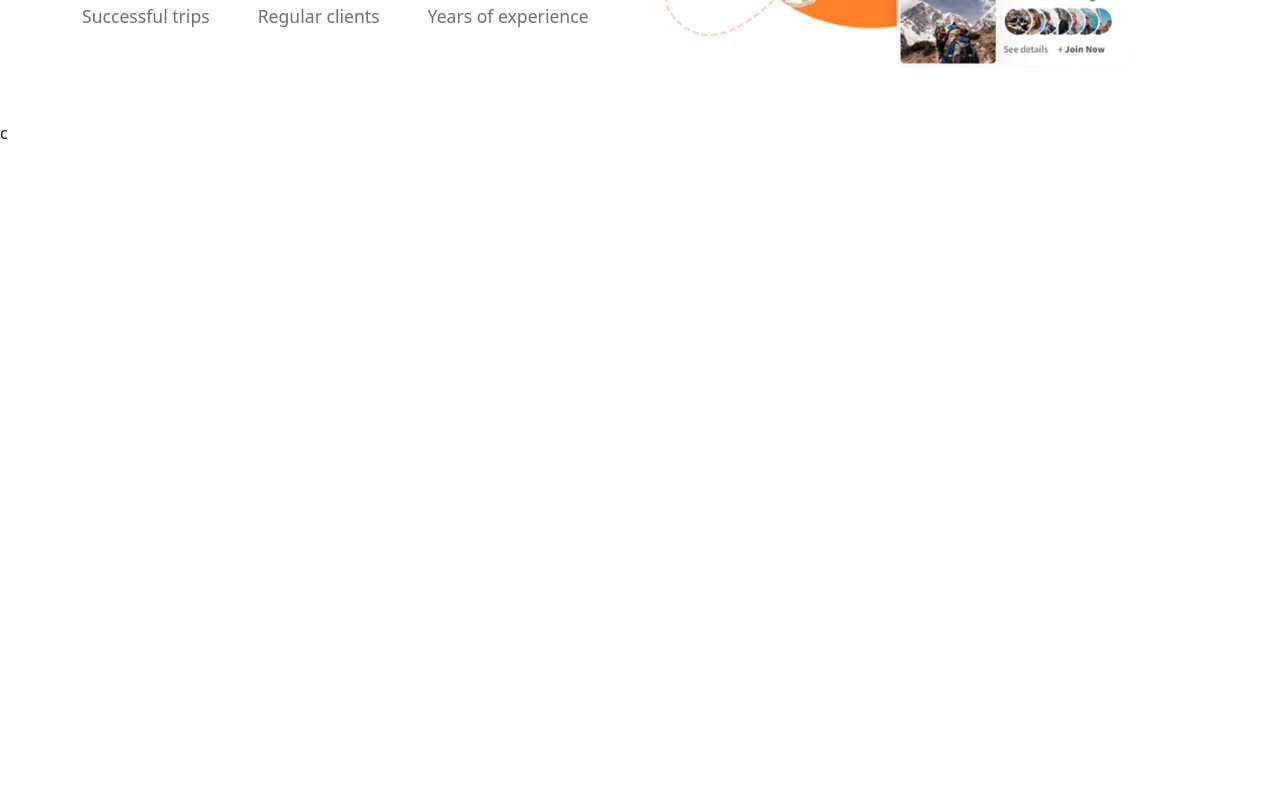
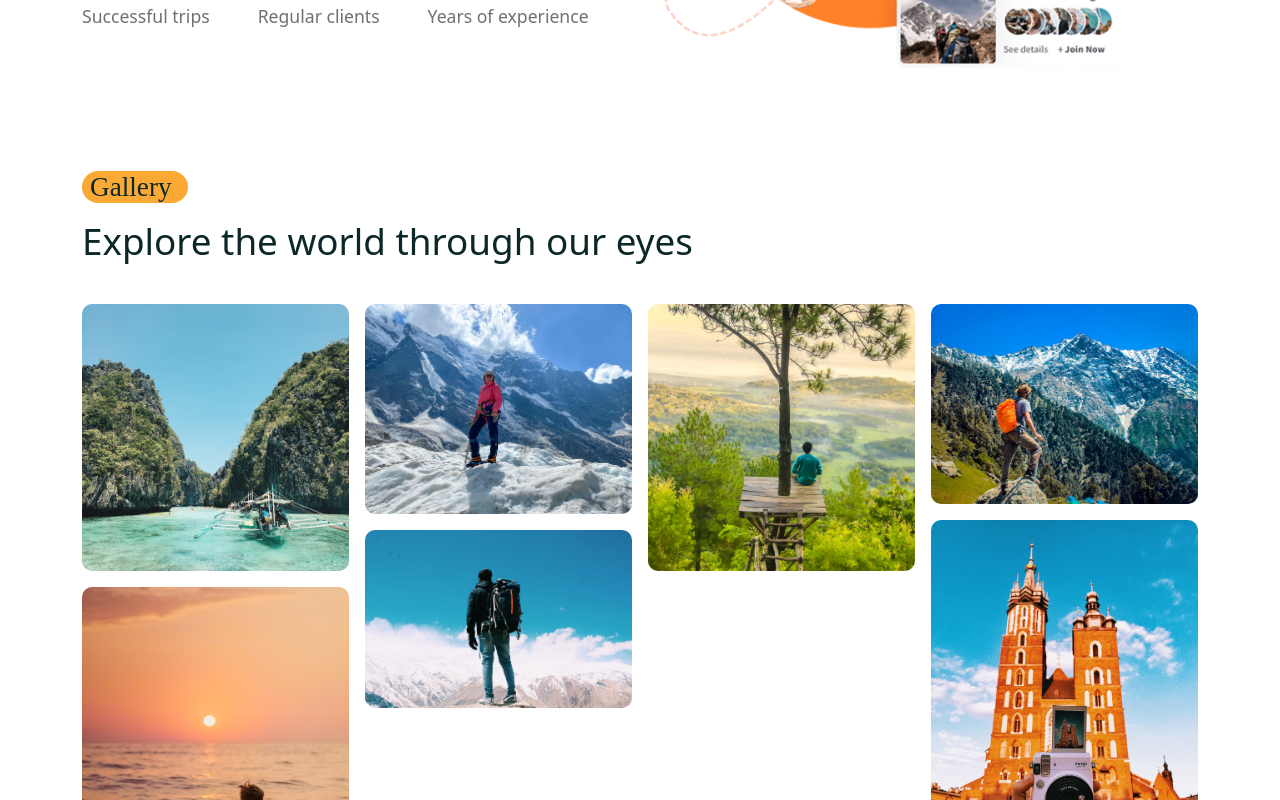
Before and after one commit to arwijesuriya/tour-link, a React (Create React App) app in the folder frontend/: page /home in a window 1280 px wide. Shown: the part 2760-3560 px from the top of the page. Before the commit the page ends 2905 px from the top, so only its background shows below. Built offline with nearby package versions, Linux system fonts and the light colour scheme; a web font is replaced by a local one.

Commit message:
gallery section

```diff
--- /dev/null
+++ b/frontend/src/components/image-gallery/MasonryImageGallery.jsx
@@ -0,0 +1,23 @@
+import React from 'react'
+import galleryImages from './galleryImages'
+import Masonry, { ResponsiveMasonry } from "react-responsive-masonry";
+
+const MasonryImageGallery = () => {
+    return (
+        <ResponsiveMasonry columnsCountBreakPoints={{ 350: 1, 768: 3, 992: 4 }}>
+            <Masonry gutter='1rem'>
+                {galleryImages.map((item, index) => (
+                    <img
+                        className='masonry__img'
+                        key={index}
+                        src={item}
+                        alt=""
+                        style={{ width: '100%', display: 'block', borderRadius: '10px' }}
+                    />
+                ))}
+            </Masonry>
+        </ResponsiveMasonry>
+    )
+}
+
+export default MasonryImageGallery
--- /dev/null
+++ b/frontend/src/components/image-gallery/galleryImages.js
@@ -0,0 +1,19 @@
+import galleryImg01 from '../../assets/images/gallery-01.jpg';
+import galleryImg02 from '../../assets/images/gallery-02.jpg';
+import galleryImg03 from '../../assets/images/gallery-03.jpg';
+import galleryImg04 from '../../assets/images/gallery-04.jpg';
+import galleryImg05 from '../../assets/images/gallery-05.jpg';
+import galleryImg06 from '../../assets/images/gallery-06.jpg';
+import galleryImg07 from '../../assets/images/gallery-07.jpg';
+
+const galleryImages = [
+    galleryImg01,
+    galleryImg02,
+    galleryImg03,
+    galleryImg04,
+    galleryImg05,
+    galleryImg06,
+    galleryImg07,
+]
+
+export default galleryImages;
--- a/frontend/src/pages/Home.jsx
+++ b/frontend/src/pages/Home.jsx
@@ -13,6 +13,7 @@
 import SearchBar from "../shared/SearchBar";
 import ServiceList from "../services/ServiceList";
 import FeaturedTourList from "../components/Featured-tours/FeaturedTourList";
+import MasonryImageGallery from "../components/image-gallery/MasonryImageGallery";
 
 const Home = () => {
   return (
@@ -138,6 +139,24 @@
           </Row>
         </Container>
       </section>
+
+      {/* Gallery section */}
+      <section>
+        <Container>
+          <Row>
+            <Col lg="12">
+              <Subtitle Subtitle={"Gallery"} />
+              <h2 className="gallery__title">
+                Explore the world through our eyes
+              </h2>
+            </Col>
+
+            <Col lg="12">
+              <MasonryImageGallery />
+            </Col>
+          </Row>
+        </Container>
+      </section>
     </>
   );
 };
--- a/frontend/src/styles/home.css
+++ b/frontend/src/styles/home.css
@@ -94,3 +94,17 @@
 .experience__img img {
   width: 90%;
 }
+
+.gallery__title {
+  font-size: 2.3rem;
+  margin-bottom: 2.5rem;
+  margin-top: 1rem;
+}
+
+.masonry__img {
+  transition: 0.3s;
+}
+
+.masonry__img:hover {
+  transform: scale(1.05);
+}
```
Lines whose indentation alone changed are shown as unchanged.
